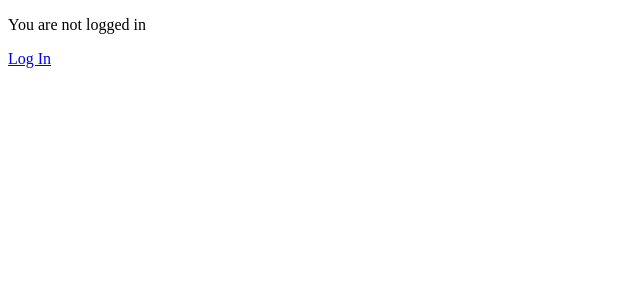
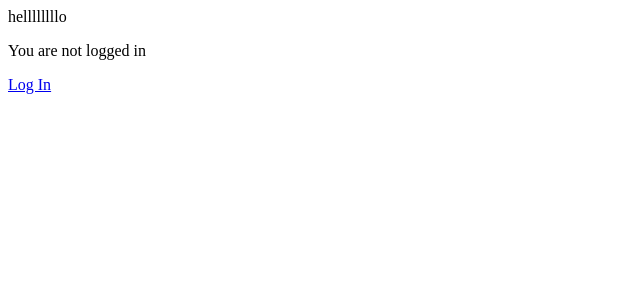
Before and after one commit to Adarshptl123/CRMS-django, a Django app: page / in a window 1280 px wide. Shown: the top 300 px of the page, without its empty margins (0-640 px from the left). Run offline with Django 3.2, Linux system fonts and the light colour scheme.

Commit message:
2st push

```diff
--- a/records/templates/base.html
+++ b/records/templates/base.html
@@ -80,6 +80,7 @@ input[type=submit]:hover {
   <title>{% block title %}Django Auth Tutorial{% endblock %}</title>
 </head>
 <body>
+  hellllllllo
   <main>
 
     {% block content %}
```
